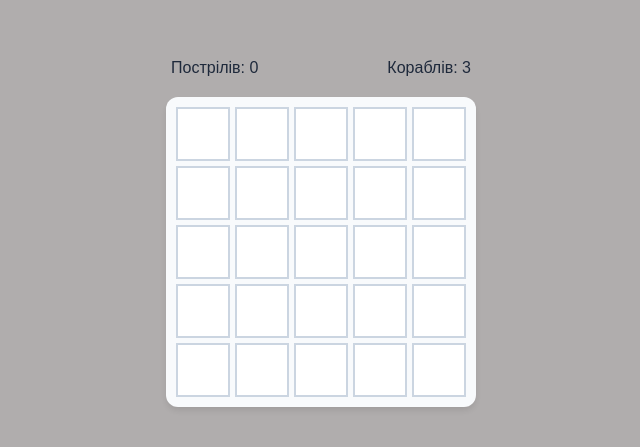
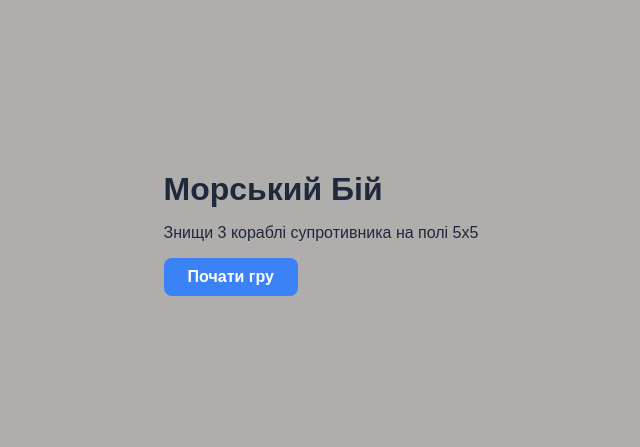
Before and after one commit to Shadocl-low/COP-SeaBattle, a React (Vite) app: page / in a window 1280 px wide. Shown: the part 187-634 px from the top of the page, without its empty margins (319-959 px from the left). Built offline with nearby package versions, Linux system fonts and the light colour scheme.

Commit message:
Created menu page

```diff
--- a/src/App.jsx
+++ b/src/App.jsx
@@ -1,14 +1,19 @@
+import styles from './App.module.css';
 import { useState } from 'react';
+import { StartPage } from './pages/MenuPage';
 import { GamePage } from './pages/GamePage';
-import styles from './App.module.css';
+import { PAGE } from './constants.js';
 
 export default function App() {
-    // Стан для перемикання "сторінок" (плейсхолдер роутингу)
-    const [currentPage, setCurrentPage] = useState('game');
+    const [currentPage, setCurrentPage] = useState(PAGE.MENU);
 
     return (
         <div className={styles.container}>
-            {currentPage === 'game' && (
+            {currentPage === PAGE.MENU && (
+                <StartPage onStart={() => setCurrentPage(PAGE.GAME)} />
+            )}
+
+            {currentPage === PAGE.GAME && (
                 <GamePage onEndGame={() => setCurrentPage('results')} />
             )}
         </div>
--- a/src/constants.js
+++ b/src/constants.js
@@ -11,3 +11,8 @@ export const BUTTON_STATES = {
     ACCEPT: 'accept',
     DECLINE: 'decline'
 };
+
+export const PAGE = {
+    MENU: 'menu',
+    GAME: 'game'
+};
--- a/src/pages/GamePage.jsx
+++ b/src/pages/GamePage.jsx
@@ -1,4 +1,5 @@
 import { Board } from '../components/Board/Board';
+import { Button } from "../components/UI/Button/Button";
 
 export function GamePage(props) {
     const { onEndGame } = props;
@@ -11,6 +12,10 @@ export function GamePage(props) {
             </div>
 
             <Board />
+
+            <Button variant="secondary" onClick={onEndGame}>
+                Здатися
+            </Button>
         </div>
     );
 }
--- /dev/null
+++ b/src/pages/MenuPage.jsx
@@ -0,0 +1,11 @@
+import { Button } from '../components/UI/Button/Button';
+
+export function StartPage({ onStart }) {
+    return (
+        <div>
+            <h1>Морський Бій</h1>
+            <p>Знищи 3 кораблі супротивника на полі 5x5</p>
+            <Button onClick={onStart}>Почати гру</Button>
+        </div>
+    );
+}
```
